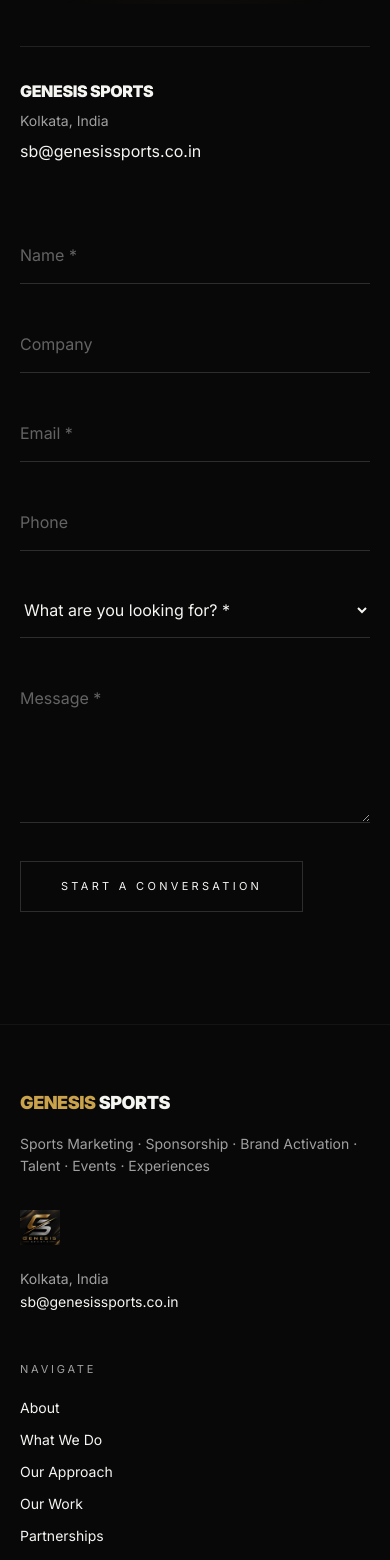
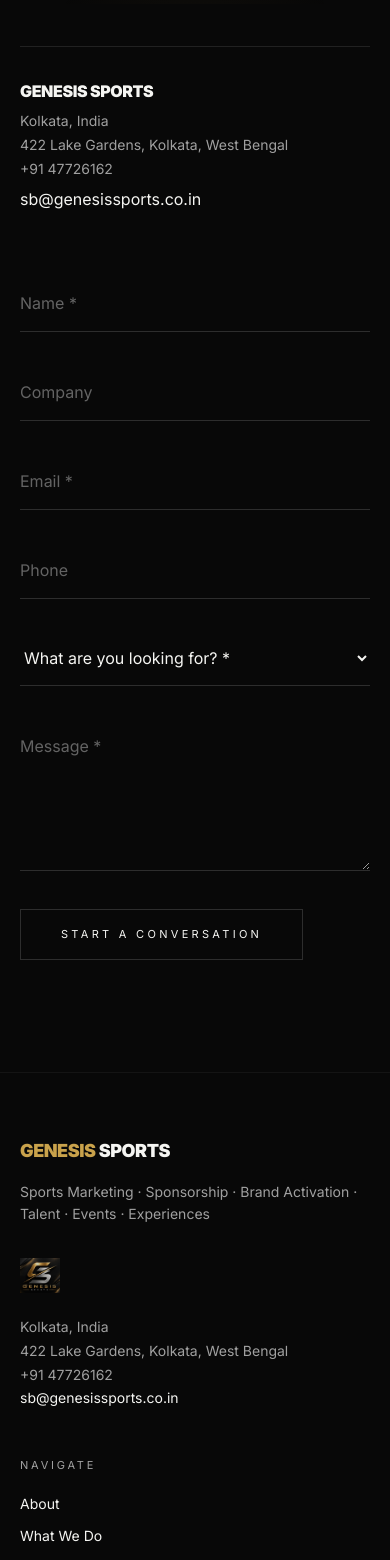
Before and after one commit to TrueMusicGH/GenesisSports, a Next.js app: page /contact in a window 390 px wide. Shown: the part 840-2400 px from the top of the page. Built offline with nearby package versions, Linux system fonts and the light colour scheme.

Commit message:
Add address and phone to contact info

```diff
--- a/app/contact/page.tsx
+++ b/app/contact/page.tsx
@@ -26,6 +26,10 @@
           <div className="mt-14 border-t border-white/10 pt-8">
             <p className="font-black uppercase tracking-tight">Genesis Sports</p>
             <p className="mt-2 text-mist text-sm">Kolkata, India</p>
+            <p className="mt-1 text-mist text-sm">422 Lake Gardens, Kolkata, West Bengal</p>
+            <p className="mt-1 text-mist text-sm">
+              <a href="tel:+9147726162" className="hover:text-[#c9a24b] transition-colors">+91 47726162</a>
+            </p>
             <a
               href="mailto:sb@genesissports.co.in"
               className="mt-2 inline-block hover:text-mist transition-colors"
--- a/components/Footer.tsx
+++ b/components/Footer.tsx
@@ -13,6 +13,10 @@
             </p>
             <Image src="/genesis-logo.png" alt="" width={40} height={40} className="mt-8 object-cover opacity-80" />
             <p className="mt-6 text-mist text-sm">Kolkata, India</p>
+            <p className="mt-1 text-mist text-sm">422 Lake Gardens, Kolkata, West Bengal</p>
+            <p className="mt-1 text-mist text-sm">
+              <a href="tel:+9147726162" className="hover:text-bone transition-colors">+91 47726162</a>
+            </p>
             <a href="mailto:sb@genesissports.co.in" className="text-sm hover:text-mist transition-colors">
               sb@genesissports.co.in
             </a>
```
